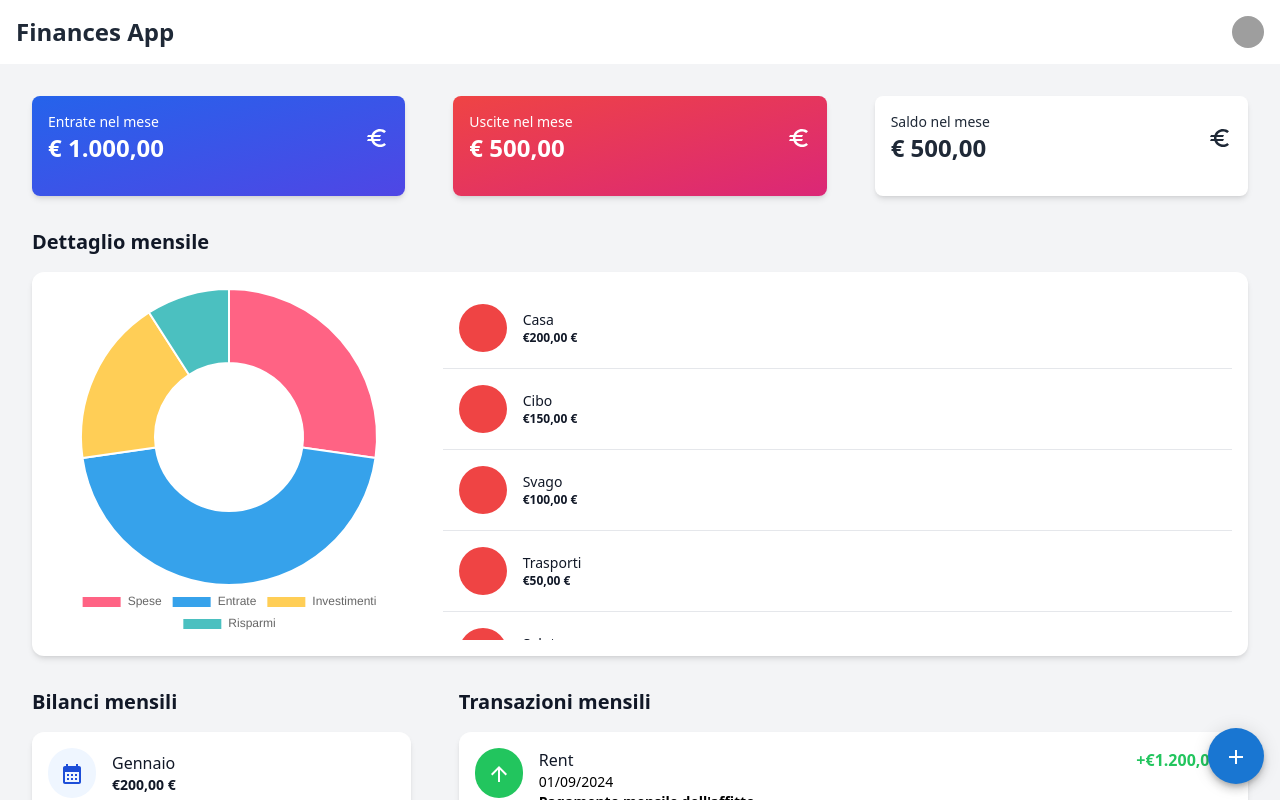
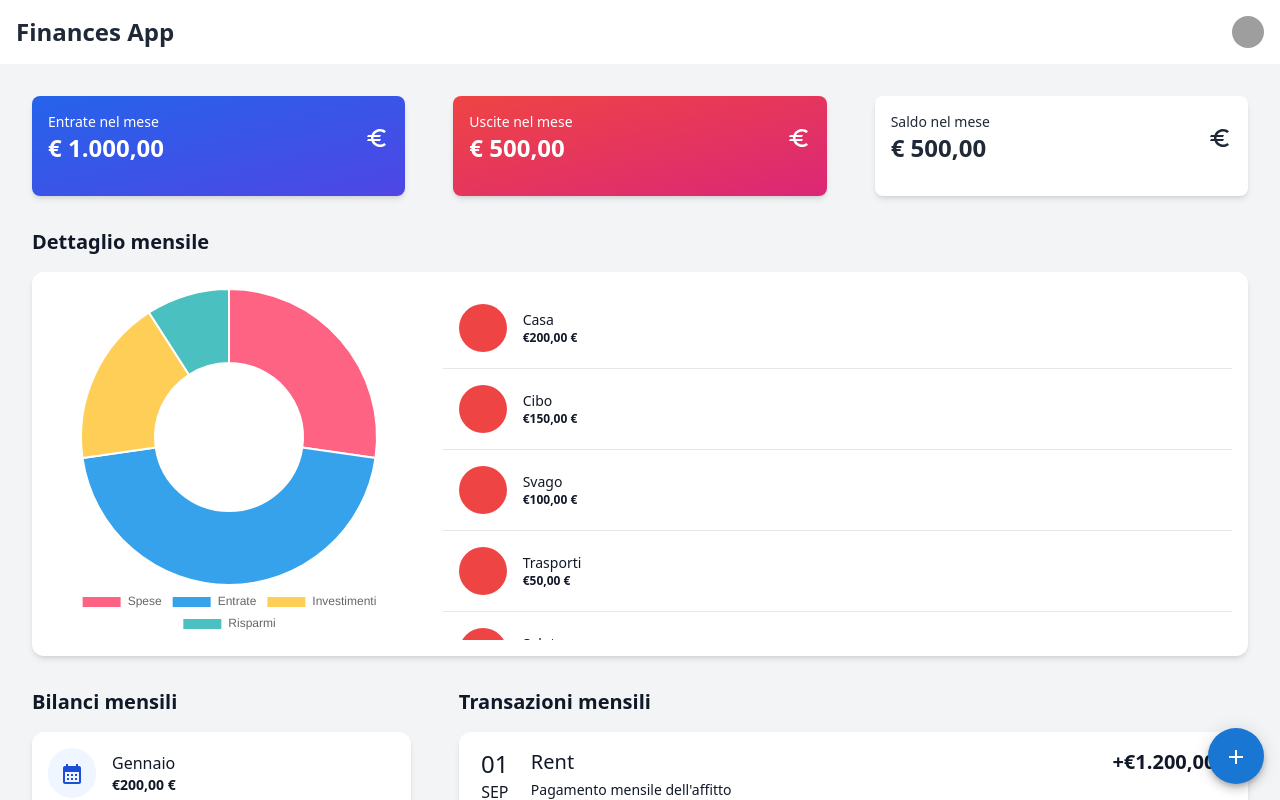
Before and after one commit to Mattia471/finance-dashboard-app, a React (Vite) app: page / in a window 1280 px wide. Shown: the top 800 px of the page. Built offline with nearby package versions, Linux system fonts and the light colour scheme; grey boxes are pictures that could not be loaded.

Commit message:
fix: layout

```diff
--- a/src/pages/components/TransactionsList.tsx
+++ b/src/pages/components/TransactionsList.tsx
@@ -1,4 +1,3 @@
-import {ArrowDownward, ArrowUpward} from "@mui/icons-material";
 import {formatCurrency} from "../../utils.tsx";
 import {useEffect, useState} from "react";
 import dayjs from "dayjs";
@@ -9,9 +8,6 @@ const TransactionsList = ({transactions}) => {
     useEffect(() => {
         setTransactionsList(transactions);
     }, [transactions]);
-
-    const transactionTypeStyles = (type) =>
-        type === 'income' ? 'text-green-500' : 'text-red-500';
 
     return (
         <div className="bg-white rounded-xl shadow-md overflow-y-scroll w-full max-h-96">
@@ -31,19 +27,18 @@ const TransactionsList = ({transactions}) => {
                         }}
                         className={`p-4 flex items-start space-x-4 text-gray-900`}>
                         {/* Icona transazione */}
-                        <div
-                            className={`flex-shrink-0 rounded-full p-3 text-white  ${transaction.transactionType === 'income' ? 'bg-green-500' : 'bg-red-500'}`}>
-                            {transaction.transactionType === 'income' ? <ArrowUpward/> : <ArrowDownward/>}
+                        <div className={`w-10 text-center `}>
+                            <span className={"text-2xl font-medium"}> {dayjs(transaction.date).format("DD")}</span>
+                            <span className={"text-md uppercase"}> {dayjs(transaction.date).format("MMM")}</span>
                         </div>
                         {/* Dettagli transazione */}
-                        <div className="flex-1">
-                            <p className="text-md font-medium">{transaction.category}</p>
-                            <p className="text-sm text-black">{dayjs(transaction.date).format("DD/MM/YYYY")}</p>
-                            < p className="text-sm text-black font-semibold">{transaction.description}</p>
+                        <div className="flex-1 space-y-1 justify-center">
+                            <p className="text-xl font-medium">{transaction.category}</p>
+                            <p className="text-sm">{transaction.description}</p>
                         </div>
                         {/* Importo */}
                         <div className="flex-shrink-0 text-right">
-                            <p className={`text-md font-semibold ${transactionTypeStyles(transaction.transactionType)}`}>
+                            <p className={`text-xl font-semibold`}>
                                 {transaction.transactionType === 'income' ? '+' : '-'}€{formatCurrency(transaction.amount)}
                             </p>
                         </div>
```
